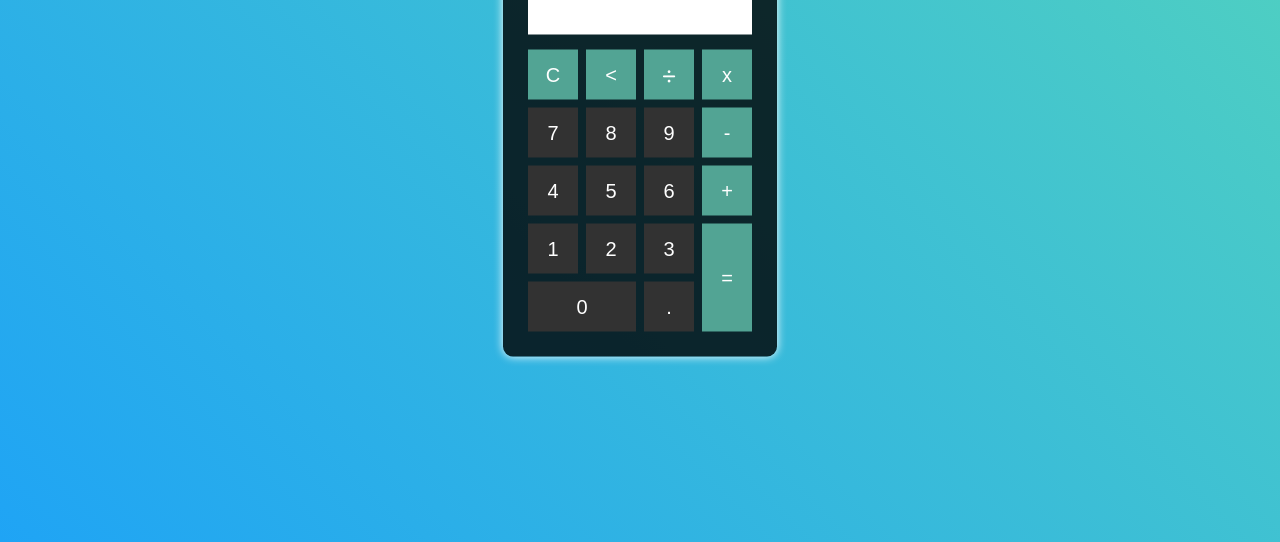
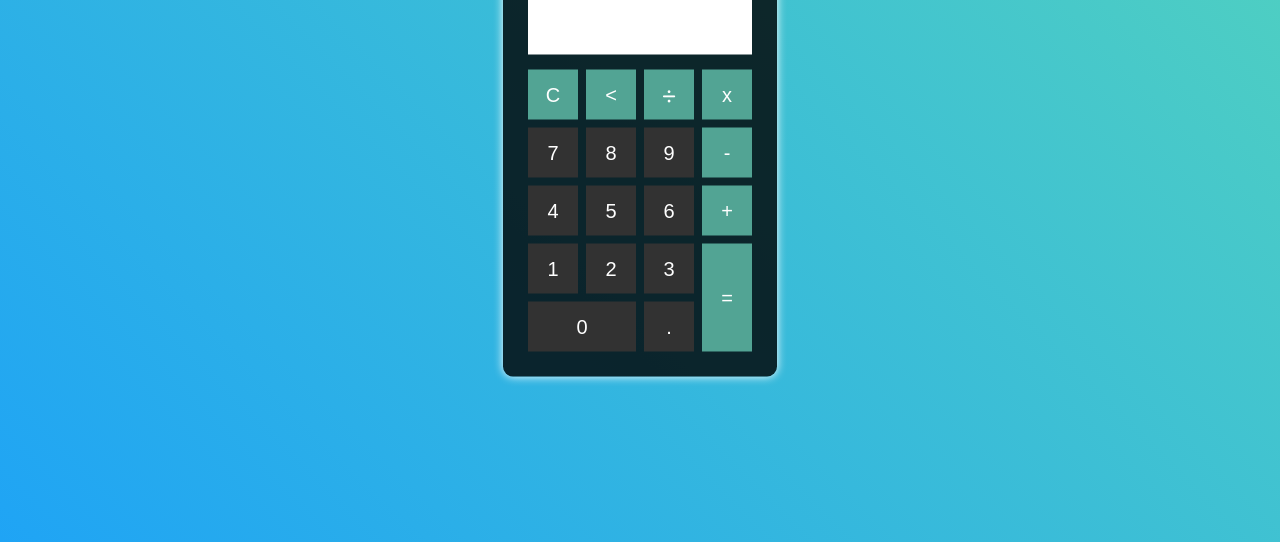
Before and after one commit to renardbergson/Calculadora, a plain HTML site: page index.html in a window 1280 px wide. Shown: the part 258-800 px from the top of the page. Drawn offline with Linux system fonts and the light colour scheme.

Commit message:
Redefinindo altura, largura máxima e quebra de texto

```diff
--- a/main.scss
+++ b/main.scss
@@ -15,6 +15,7 @@ body {
   color: white;
 
   .calculadora {
+    max-width: 274px;
     text-align: center;
     background-color: rgba(0, 0, 0, 0.8);
     position: absolute;
@@ -30,14 +31,15 @@ body {
     }
 
     .result {
-      display: block;
+      color: black;
+      font-size: 25pt;
+      overflow: auto;
+      word-wrap: break-word;
+      text-align: end;
       background-color: white;
-      height: 40px;
+      height: 80px;
       margin: 0 auto;
-      width: 96%;
-      color: black;
-      text-align: end;
-      font-size: 25pt;
+      max-width: 96%;
     }
 
     table {
```
Also changed, not shown: main.css, 1 other file.
